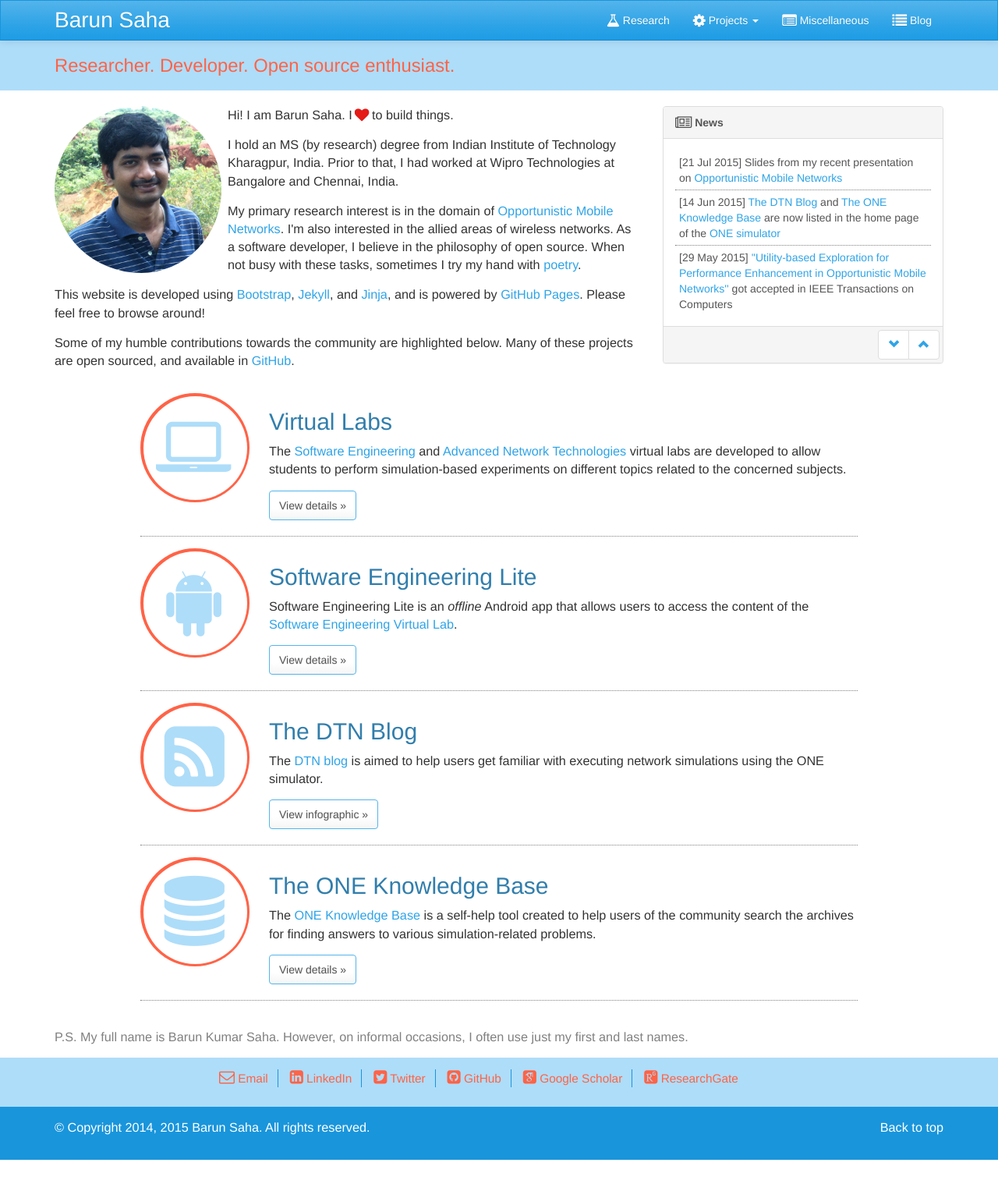
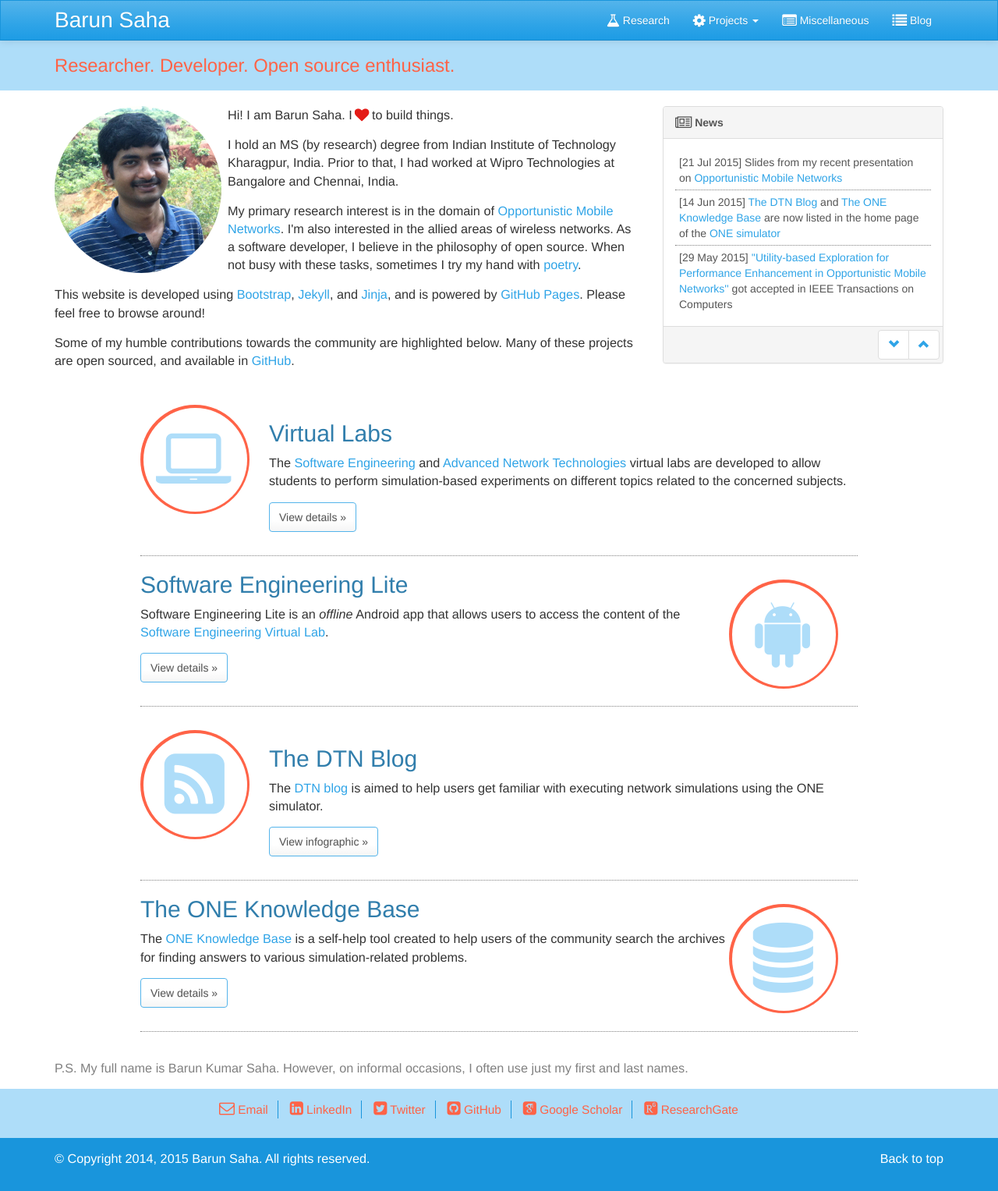
Before and after one commit to barun-saha/barun-saha.github.io, a Jekyll site: the page index.html, which Jekyll copies as it is, in a window 1280 px wide. Shown: the whole page at 78% size. Built offline with Jekyll 4.4.1, drawn with Linux system fonts in a browser that asks for light colours; nearby versions of some CDN libraries; some web fonts are replaced; before the commit the page ends 1487 px from its top, so only the background shows below that.

Commit message:
Updated alignment of highlighted icons

```diff
--- a/assets/css/custom.css
+++ b/assets/css/custom.css
@@ -426,10 +426,10 @@
     padding-bottom: 15px;
 }
 .highlights > dt {
-    padding-top: 15px;
+    padding-top: 30px;
 }
 .highlights dd {
-    padding-bottom: 5px;
+    padding-bottom: 15px;
     border-bottom: 1px dotted gray;
 }
 
--- a/index.html
+++ b/index.html
@@ -186,7 +186,7 @@
                 </p>
             </dd>
 
-            <dt>
+            <dt class="pull-right">
                 <div class="circle circle-outer">
                     <div class="circle circle-inner">
                         <span class="fa fa-android circle-icon"
@@ -237,7 +237,7 @@
                 </p>
             </dd>
 
-            <dt>
+            <dt class="pull-right">
                 <div class="circle circle-outer">
                     <div class="circle circle-inner">
                         <span class="fa fa-database circle-icon"
--- a/templates/index.html
+++ b/templates/index.html
@@ -128,7 +128,7 @@
                 </p>
             </dd>
 
-            <dt>
+            <dt class="pull-right">
                 <div class="circle circle-outer">
                     <div class="circle circle-inner">
                         <span class="fa fa-android circle-icon"
@@ -179,7 +179,7 @@
                 </p>
             </dd>
 
-            <dt>
+            <dt class="pull-right">
                 <div class="circle circle-outer">
                     <div class="circle circle-inner">
                         <span class="fa fa-database circle-icon"
```
